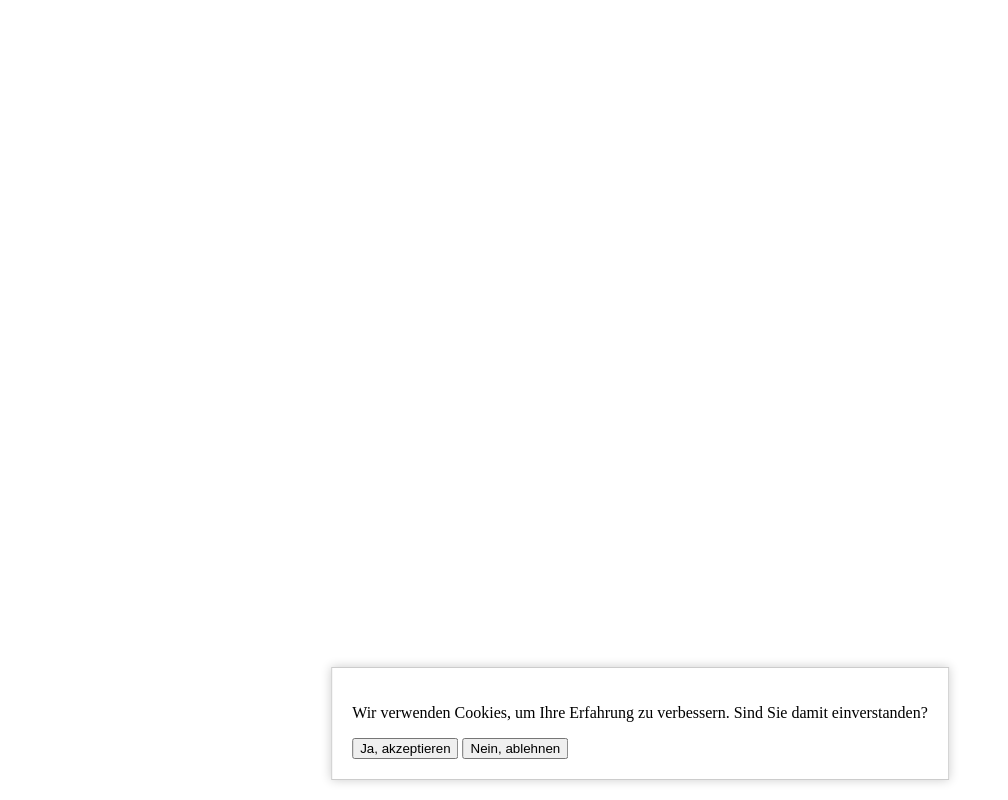
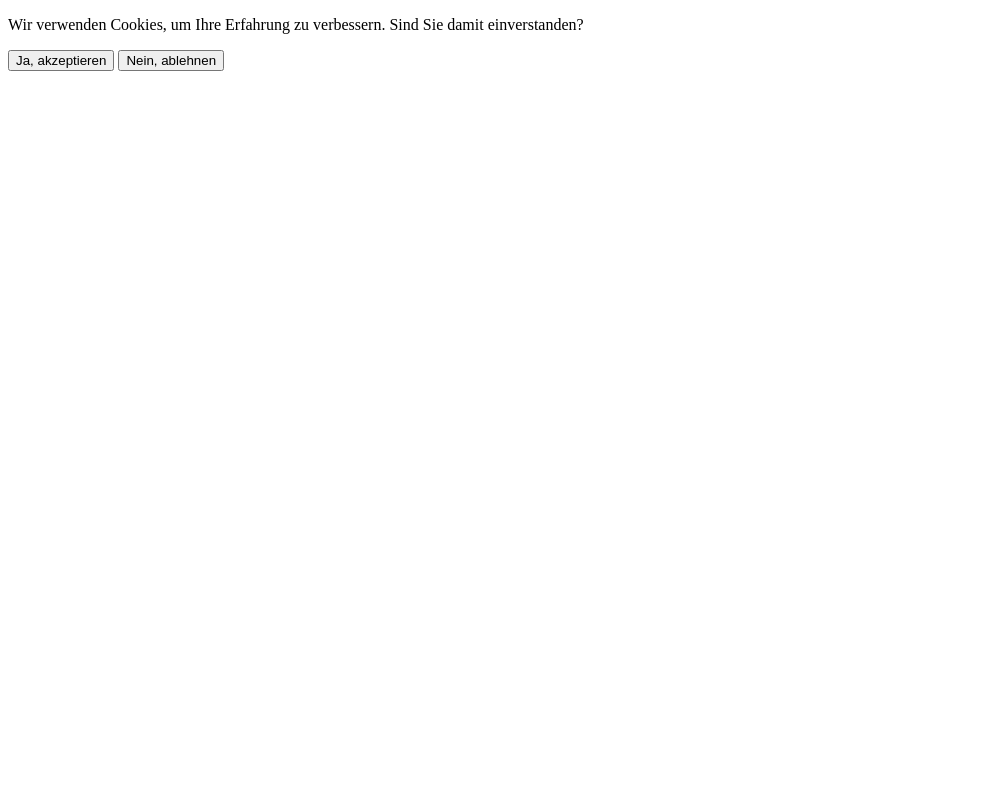
Before and after one commit to SusgUY446/5b5tstats, a plain HTML site: page index.html in a window 1280 px wide. Shown: the whole page, without its empty margins (0-1008 px from the left). Drawn offline with Linux system fonts and the light colour scheme.

Commit message:
Update index.html

```diff
--- a/index.html
+++ b/index.html
@@ -9,17 +9,7 @@
     <button id="reject-cookie">Nein, ablehnen</button>
     </div>
     <style>
-    .popup {
-    display: none;
-    position: fixed;
-    bottom: 20px;
-    left: 50%;
-    transform: translateX(-50%);
-    background-color: white;
-    padding: 20px;
-    border: 1px solid #ccc;
-    box-shadow: 0px 0px 10px rgba(0, 0, 0, 0.2);}
-    </style>
+
     <script>
     document.addEventListener("DOMContentLoaded", function() {
     var popup = document.getElementById("cookie-popup");
```
